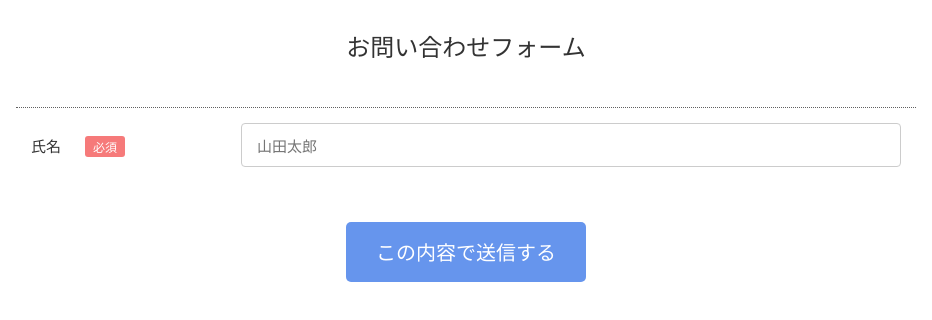
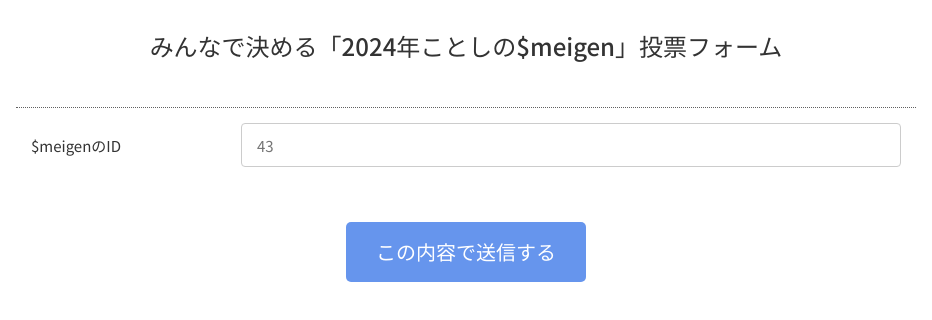
Before and after one commit to heartland6/meigen-award-2024, a plain HTML site: page index.html in a window 1280 px wide. Shown: the whole page, without its empty margins (174-1106 px from the left). Drawn offline with nearby package versions, Linux system fonts and the light colour scheme; some packages are replaced by stand-ins of ours.

Commit message:
とりあえずmeigenっぽい体裁にした

```diff
--- a/index.html
+++ b/index.html
@@ -6,7 +6,7 @@
   <meta http-equiv="X-UA-Compatible" content="IE=edge">
   <meta name="google-site-verification" content="MNnaizlBskLqdrE3S7Lz9lFGxLtfp3UV4j3hwljkfZs" />
   <meta name="viewport" content="width=device-width, initial-scale=1.0">
-  <title>WEBサイトのタイトル</title>
+  <title>ことしの$meigen 投票フォーム</title>
   <!-- リセットCSS -->
   <link rel="stylesheet" href="https://cdn.jsdelivr.net/npm/destyle.css@1.0.15/destyle.css" />
   <!-- swiper CSS -->
@@ -23,12 +23,12 @@
 </head>
 <body>
   <main class="contact_main">
-    <h1 class="contact_h1">お問い合わせフォーム</h1>
+    <h1 class="contact_h1">みんなで決める「2024年ことしの$meigen」投票フォーム</h1>
     <form action="" class="contact_form">
       <!-- テキスト入力 -->
       <label class="form_block">
-        <div class="form_label">氏名<span class="form-required">必須</span></div>
-        <input type="text" class="form_field" placeholder="山田太郎" required>
+        <div class="form_label">$meigenのID</div>
+        <input type="number" class="form_field" placeholder="43" required>
       </label>
       <!-- 送信ボタン -->
       <button type="submit" class="form-btn">この内容で送信する</button>
--- a/style.css
+++ b/style.css
@@ -40,15 +40,6 @@ body {
   padding: 1em;
   align-items: center;
   height: 5em;
-}
-/* 必須アイコン */
-.form-required {
-  margin-left: 2em;
-  color: #fff;
-  background-color: #f67a7a;
-  padding: 2px 8px;
-  font-size: 1.2rem;
-  border-radius: 3px;
 }
 /* 入力欄 */
 .form_field {
```
